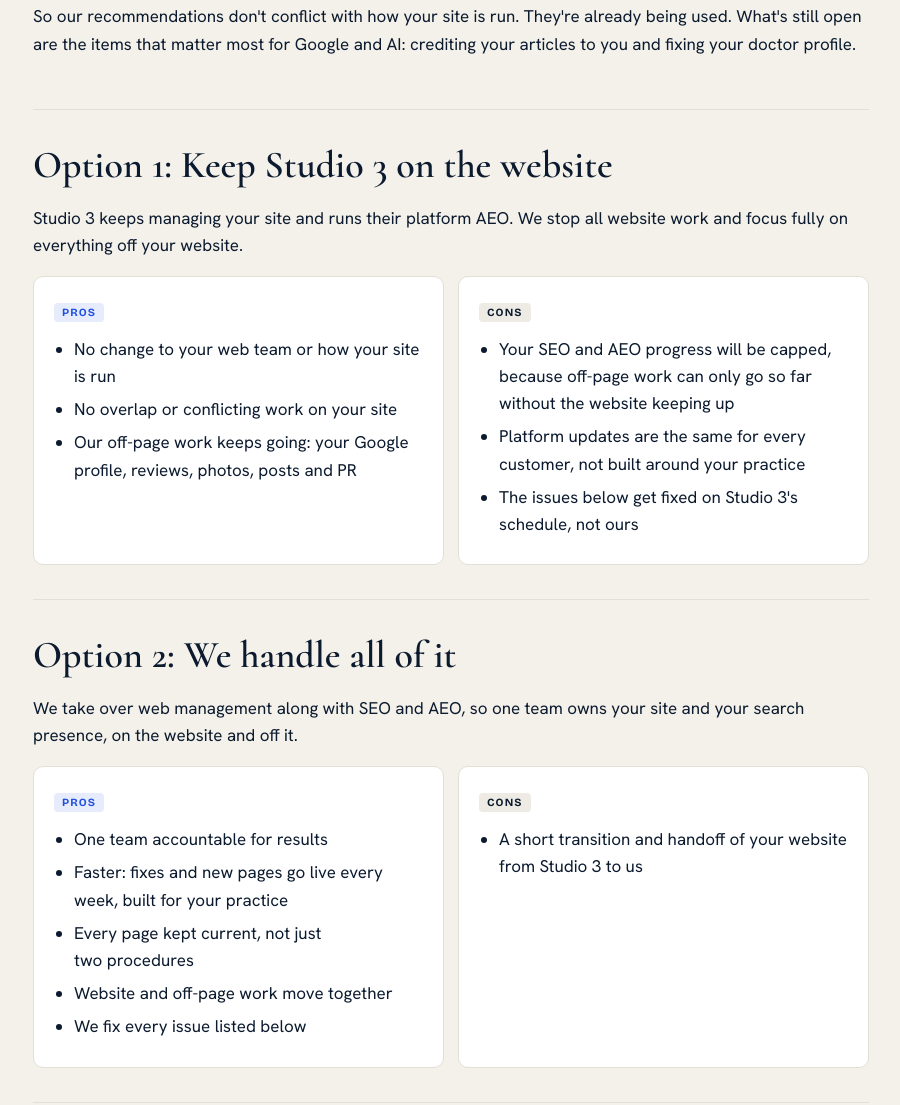
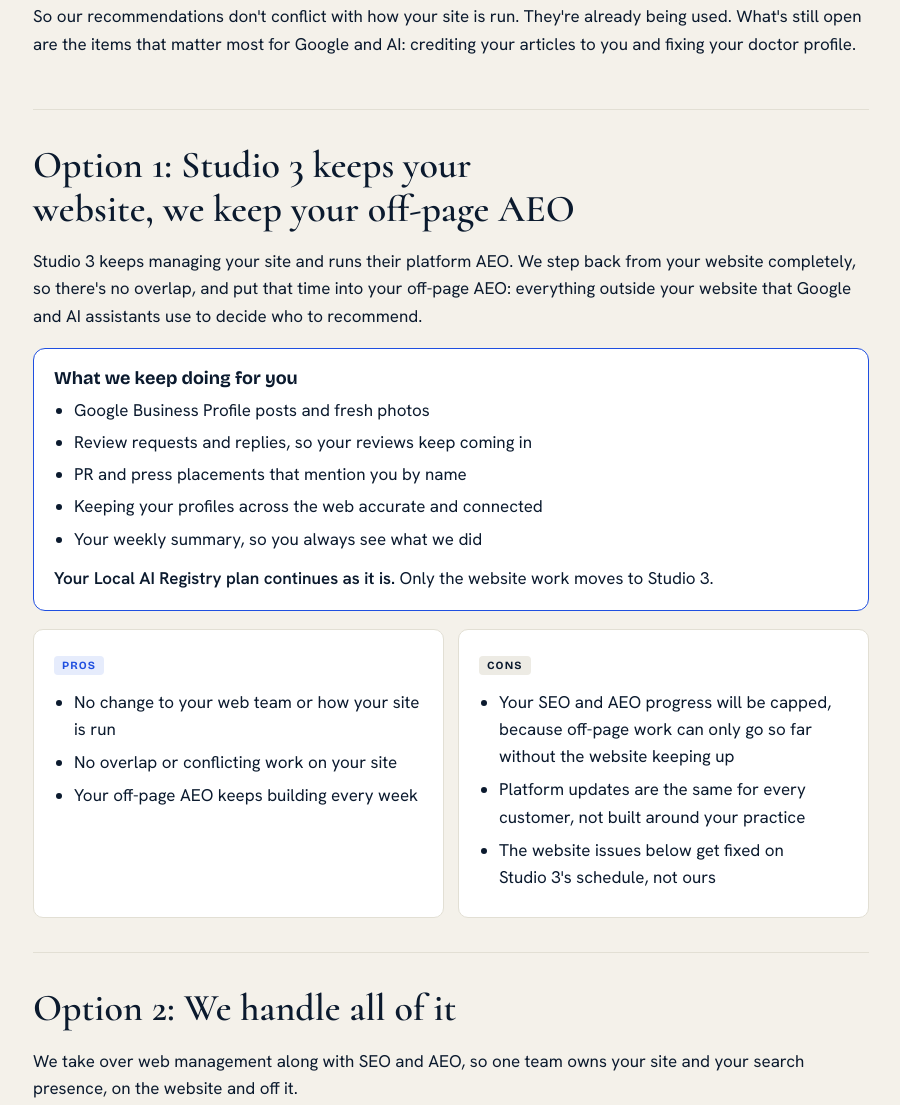
Before and after one commit to Local-AI-Registry/lair-analysis, a plain HTML site: page lisiecki/nov16/index.html in a window 1280 px wide. Shown: the part 2642-3747 px from the top of the page, without its empty margins (189-1089 px from the left). Drawn offline with nearby package versions, Linux system fonts and the light colour scheme.

Commit message:
Lisiecki: Option 1 keeps off-page AEO and the LAIR plan
Co-Authored-By: Claude Opus 5.5 <noreply@anthropic.com>
Claude-Session: https://claude.ai/code/session_014XGBBRkBU3eFRWybVmXWYD

```diff
--- a/lisiecki/nov16/index.html
+++ b/lisiecki/nov16/index.html
@@ -54,6 +54,7 @@ details{margin-top:14px} summary{cursor:pointer;font:700 15px 'Bricolage Grotesq
 .fixnum{font:800 13px 'Bricolage Grotesque',sans-serif;letter-spacing:.12em;text-transform:uppercase;color:var(--red);margin-bottom:6px}
 .viz{background:#fff;border:1px solid var(--line);border-radius:12px;padding:14px;margin:18px 0} .viz svg{width:100%;height:auto;display:block}
 .codebox{white-space:pre-wrap;word-break:break-word;font:13.5px/1.7 ui-monospace,SFMono-Regular,Menlo,monospace;color:var(--ink);background:#FBFAF6;border-radius:6px;padding:14px} .codebox .c{color:var(--muted)} .codebox mark{background:#FDECEE;color:var(--red);font-weight:700;padding:0 2px;border-radius:3px}
+.keep{background:#fff;border:1px solid var(--blue);border-radius:12px;padding:18px 20px;margin:18px 0} .keep ul{margin:8px 0 0;padding-left:20px} .keep li{margin:5px 0}
 .facts{padding-left:20px} .facts li{margin:8px 0}
 .do{background:#E6ECFC;border-radius:10px;padding:14px 18px;margin-top:18px}
 .shots{display:grid;grid-template-columns:1fr 1fr;gap:12px} .shots figure{margin-top:0}
@@ -125,17 +126,28 @@ Before and after photos of buccal fat pad removal patients of Jeffrey Lisiecki,
 </section>
 
 <section>
- <h2>Option 1: Keep Studio&nbsp;3 on the website</h2>
- <p>Studio&nbsp;3 keeps managing your site and runs their platform AEO. We stop all website work and focus fully on everything off your website.</p>
+ <h2>Option 1: Studio&nbsp;3 keeps your website, we keep your off-page&nbsp;AEO</h2>
+ <p>Studio&nbsp;3 keeps managing your site and runs their platform AEO. We step back from your website completely, so there's no overlap, and put that time into your off-page AEO: everything outside your website that Google and AI assistants use to decide who to recommend.</p>
+ <div class="keep">
+  <h3>What we keep doing for you</h3>
+  <ul>
+   <li>Google Business Profile posts and fresh photos</li>
+   <li>Review requests and replies, so your reviews keep coming in</li>
+   <li>PR and press placements that mention you by name</li>
+   <li>Keeping your profiles across the web accurate and connected</li>
+   <li>Your weekly summary, so you always see what we did</li>
+  </ul>
+  <p style="margin:12px 0 0"><strong>Your Local AI Registry plan continues as it is.</strong> Only the website work moves to Studio&nbsp;3.</p>
+ </div>
  <div class="pc">
   <div class="card"><span class="tag pro">Pros</span><ul>
    <li>No change to your web team or how your site is run</li>
    <li>No overlap or conflicting work on your site</li>
-   <li>Our off-page work keeps going: your Google profile, reviews, photos, posts and PR</li></ul></div>
+   <li>Your off-page AEO keeps building every week</li></ul></div>
   <div class="card"><span class="tag con">Cons</span><ul>
    <li>Your SEO and AEO progress will be capped, because off-page work can only go so far without the website keeping up</li>
    <li>Platform updates are the same for every customer, not built around your practice</li>
-   <li>The issues below get fixed on Studio&nbsp;3's schedule, not ours</li></ul></div>
+   <li>The website issues below get fixed on Studio&nbsp;3's schedule, not ours</li></ul></div>
  </div>
 </section>
 
@@ -385,7 +397,7 @@ Before and after photos of buccal fat pad removal patients of Jeffrey Lisiecki,
 
 <section>
  <h2>Either way works for us</h2>
- <p>We're happy to fit into whatever setup is best for your practice. Let us know which option you'd like, and we'll take it from there.</p>
+ <p>We're happy to fit into whatever setup is best for your practice. Either way, we keep working on your visibility in Google and AI every week. Let us know which option you'd like, and we'll take it from there.</p>
 </section>
 
 <section>
```
